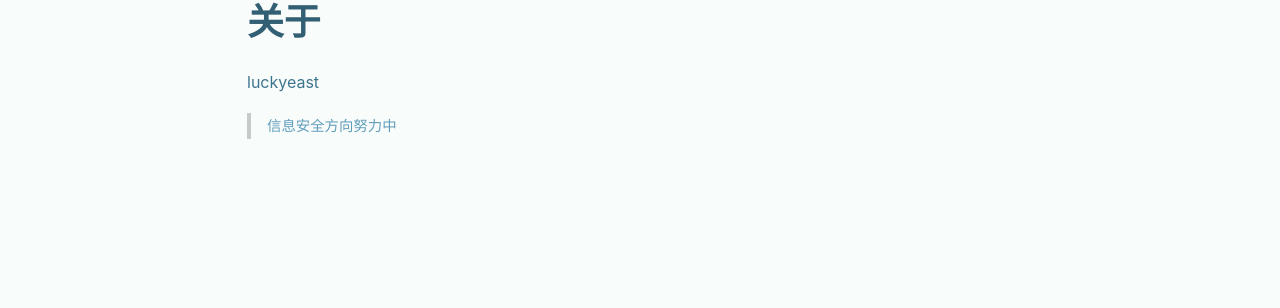
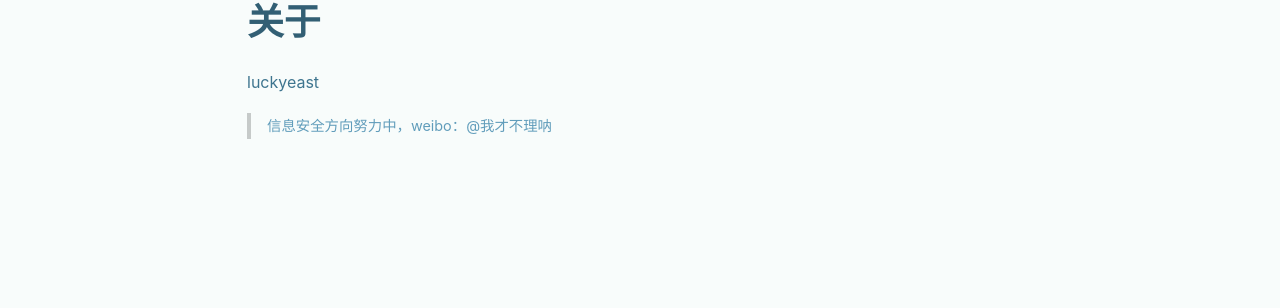
Before and after one commit to xingruidong95/xingruidong95.github.io, a Jekyll site: the page built from about.md, in a window 1280 px wide. Shown: the part 119-427 px from the top of the page. Built offline with Jekyll 4.4.1, drawn with Linux system fonts in a browser that asks for light colours; nearby versions of some CDN libraries.

Commit message:
Update about.md

```diff
--- a/about.md
+++ b/about.md
@@ -10,4 +10,4 @@ key: page-about
 
 luckyeast
 
-> 信息安全方向努力中
+> 信息安全方向努力中，weibo：@我才不理呐
```
